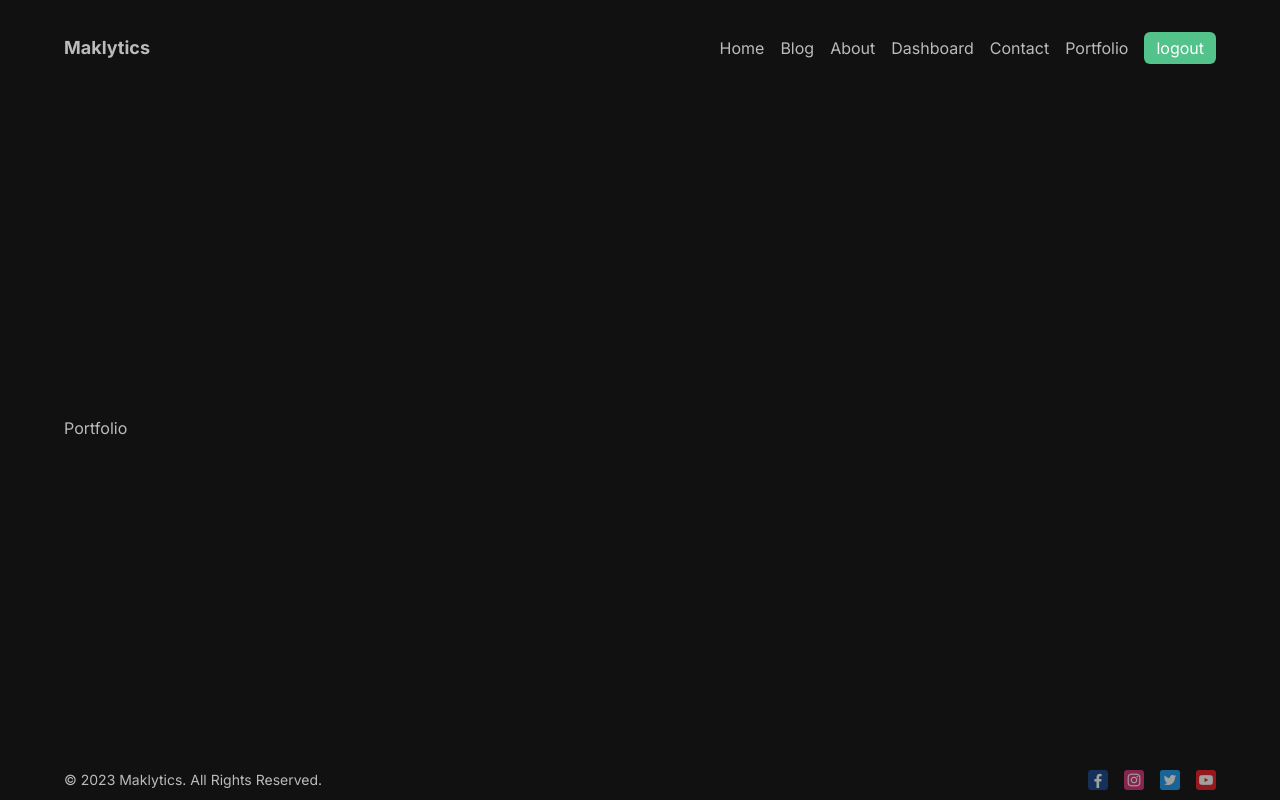
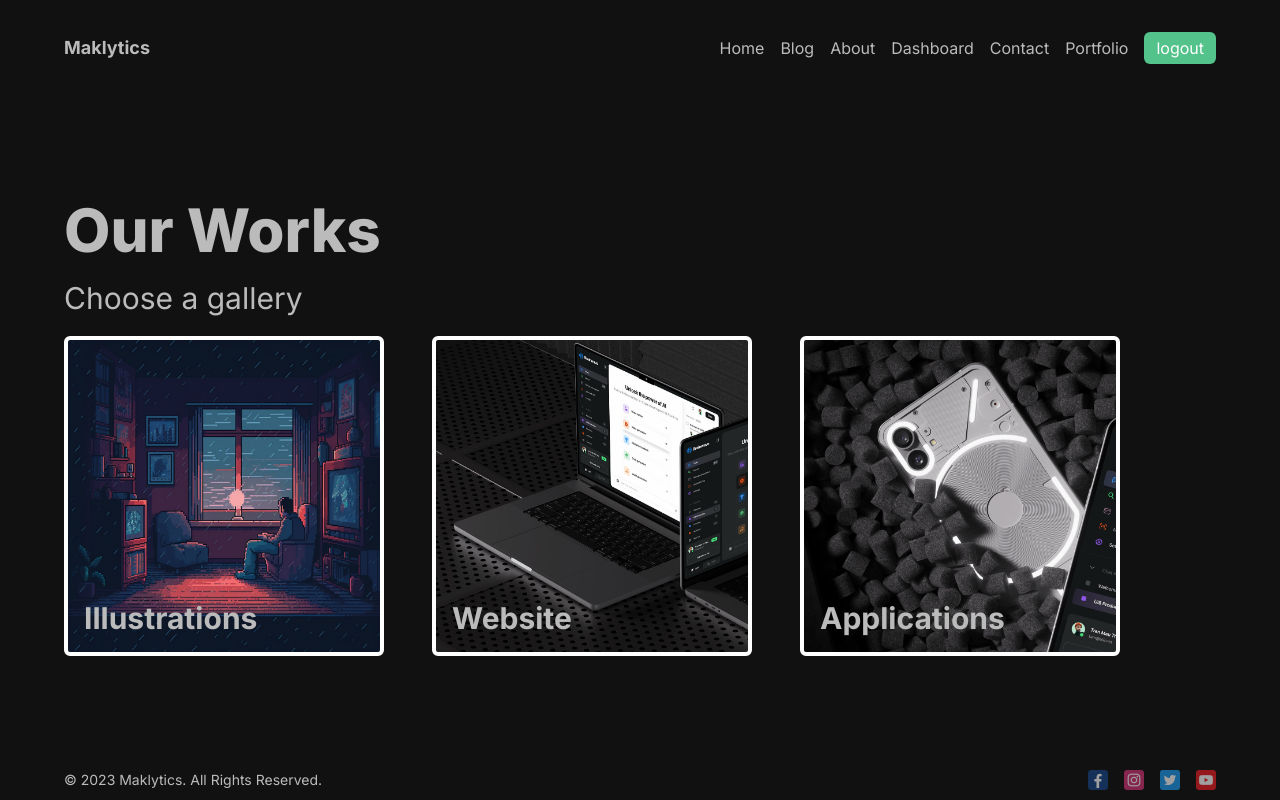
Before and after one commit to ArhamIT-003/personal-analytics-next-app, a Next.js app: page /portfolio in a window 1280 px wide. Built offline with nearby package versions, Linux system fonts and the light colour scheme.

Commit message:
Third commit

```diff
--- a/next.config.js
+++ b/next.config.js
@@ -1,4 +1,8 @@
 /** @type {import('next').NextConfig} */
-const nextConfig = {}
+const nextConfig = {
+  images: {
+    domains: ["*"],
+  },
+};
 
-module.exports = nextConfig
+module.exports = nextConfig;
--- /dev/null
+++ b/src/app/portfolio/layout.jsx
@@ -0,0 +1,10 @@
+const Portfolio = ({ children }) => {
+  return (
+    <div>
+      <h1 className="text-6xl font-extrabold mb-5">Our Works</h1>
+      {children}
+    </div>
+  );
+};
+
+export default Portfolio;
--- a/src/app/portfolio/page.jsx
+++ b/src/app/portfolio/page.jsx
@@ -1,5 +1,49 @@
+import Link from "next/link";
+import illustration from "/public/illustration.png";
+import website from "/public/websites.jpg";
+import app from "/public/apps.jpg";
+
 const Portfolio = () => {
-  return <div>Portfolio</div>;
+  return (
+    <div>
+      <h2 className="text-3xl my-5">Choose a gallery</h2>
+      <div className="flex gap-12">
+        <Link
+          href="/portfolio/illustrations"
+          className="border-4 border-button-text rounded-md h-80 w-80 relative bg-cover"
+          style={{
+            backgroundImage: `url(${illustration.src})`,
+          }}
+        >
+          <span className="absolute bottom-4 left-4 text-3xl font-bold">
+            Illustrations
+          </span>
+        </Link>
+        <Link
+          href="/portfolio/website"
+          className="border-4 border-button-text rounded-md h-80 w-80 relative bg-cover"
+          style={{
+            backgroundImage: `url(${website.src})`,
+          }}
+        >
+          <span className="absolute bottom-4 left-4 text-3xl font-bold">
+            Website
+          </span>
+        </Link>
+        <Link
+          href="/portfolio/applications"
+          className="border-4 border-button-text rounded-md h-80 w-80 relative bg-cover"
+          style={{
+            backgroundImage: `url(${app.src})`,
+          }}
+        >
+          <span className="absolute bottom-4 left-4 text-3xl font-bold">
+            Applications
+          </span>
+        </Link>
+      </div>
+    </div>
+  );
 };
 
 export default Portfolio;
--- a/tailwind.config.js
+++ b/tailwind.config.js
@@ -25,7 +25,6 @@ module.exports = {
         "hero-bg": "#194c33",
         "hero-color": "#bbb",
       },
-
       maxWidth: {
         "screen-xl": "1366px",
       },
```
